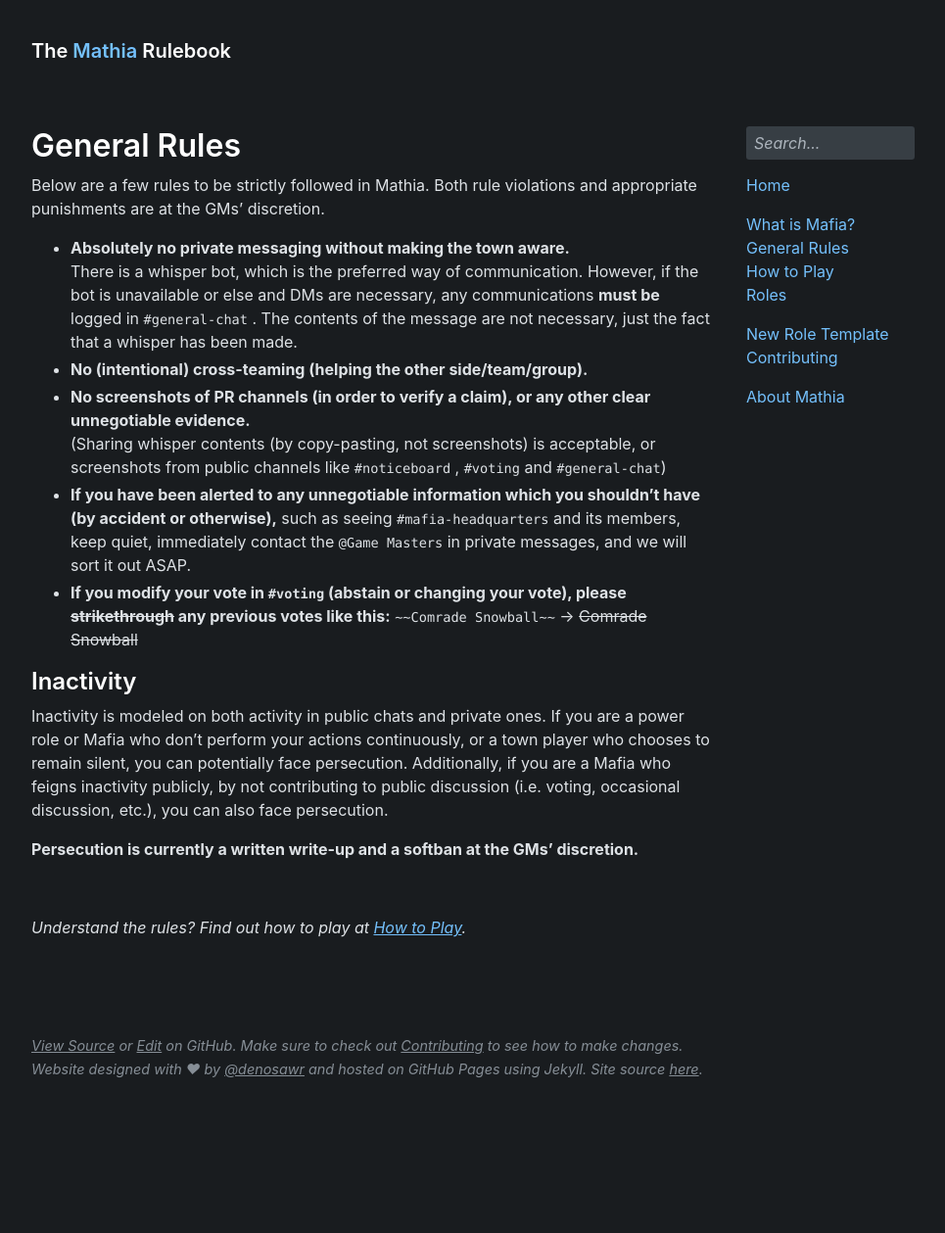
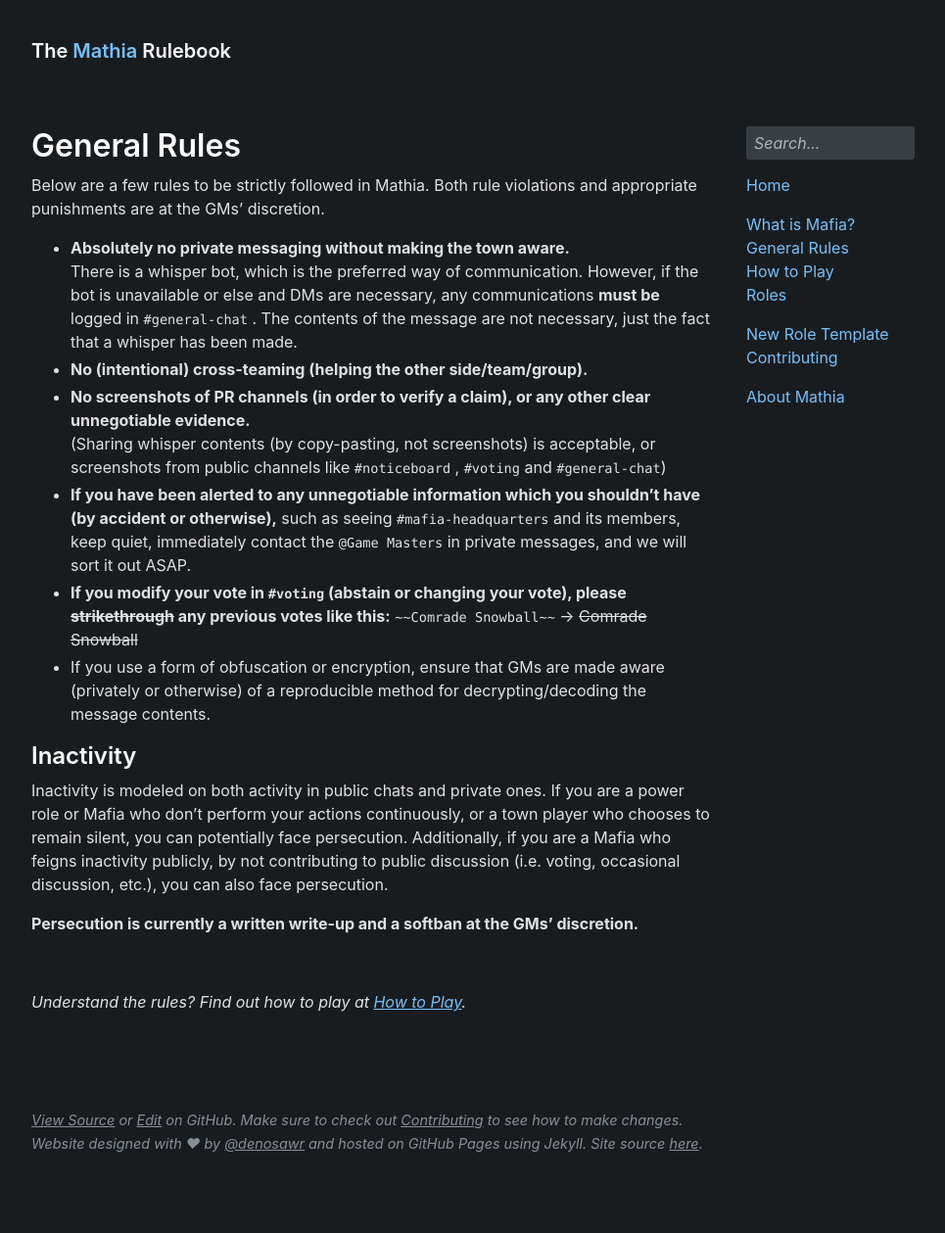
Before and after one commit to olliecheng/mathia-rulebook, a Jekyll site: the page built from information/general-rules.md, in a window 1280 px wide. Shown: the whole page at 98% size, without its empty margins (152-1117 px from the left). Built offline with Jekyll 4.4.1, drawn with Linux system fonts in a browser that asks for light colours; some web fonts are replaced; before the commit the page ends 1183 px from its top, so only the background shows below that.

Commit message:
added rule about encryption

```diff
--- a/information/general-rules.md
+++ b/information/general-rules.md
@@ -13,6 +13,7 @@ Below are a few rules to be strictly followed in Mathia. Both rule violations an
  (Sharing whisper contents (by copy-pasting, not screenshots) is acceptable, or screenshots from public channels like `#noticeboard` , `#voting` and `#general-chat`)
 - **If you have been alerted to any unnegotiable information which you shouldn't have (by accident or otherwise),** such as seeing `#mafia-headquarters` and its members, keep quiet, immediately contact the `@Game Masters` in private messages, and we will sort it out ASAP.
 - **If you modify your vote in `#voting` (abstain or changing your vote), please ~~strikethrough~~ any previous votes like this:** `~~Comrade Snowball~~` → ~~Comrade Snowball~~
+- If you use a form of obfuscation or encryption, ensure that GMs are made aware (privately or otherwise) of a reproducible method for decrypting/decoding the message contents.
 
 
 ## Inactivity
```
